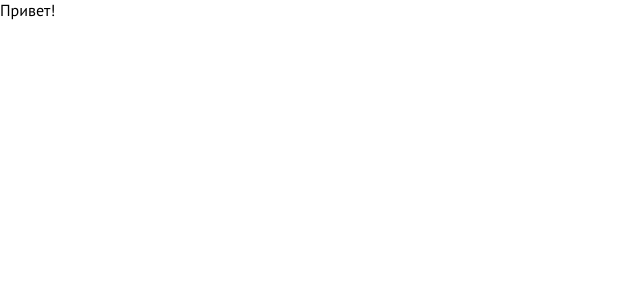
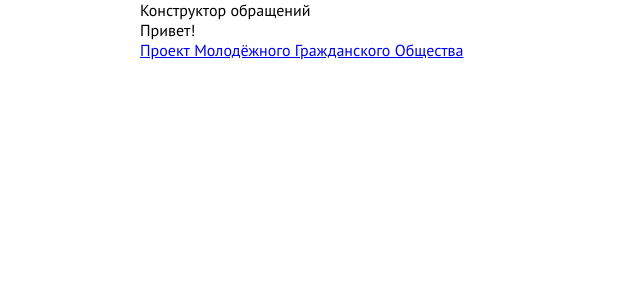
Before and after one commit to e965/civsoc-appeal-constructor, a React (Create React App) app: page / in a window 1280 px wide. Shown: the top 300 px of the page, without its empty margins (0-640 px from the left). Built offline with nearby package versions, Linux system fonts and the light colour scheme.

Commit message:
добавил MasterContainer

```diff
--- a/src/components/App/AppSwitch.tsx
+++ b/src/components/App/AppSwitch.tsx
@@ -1,11 +1,12 @@
 import React from 'react';
 import { Switch, Route, Redirect } from 'react-router-dom';
 
+import MasterContainer from '../Master/MasterContainer';
 import ErrorPage from '../ErrorPage/ErrorPageContainer';
 
 const AppSwitch: React.FC = () => {
     return (
-        <>
+        <MasterContainer>
             <Switch>
                 <Route path="/" exact>
                     <p>Привет!</p>
@@ -19,7 +20,7 @@ const AppSwitch: React.FC = () => {
                     <Redirect to="/error-404" />
                 </Route>
             </Switch>
-        </>
+        </MasterContainer>
     );
 };
 
--- a/src/components/ErrorPage/ErrorPageContainer.tsx
+++ b/src/components/ErrorPage/ErrorPageContainer.tsx
@@ -1,11 +1,14 @@
-import React from 'react';
+import React, { useEffect } from 'react';
 import { Link } from 'react-router-dom';
-
 type PropsType = {
     errorID: number;
 };
 
 const ErrorPageContainer: React.FC<PropsType> = ({ errorID }) => {
+    useEffect(() => {
+        console.warn(`Возникла ошибка. Код: ${errorID}`);
+    }, [errorID]);
+
     return (
         <>
             <p>
--- /dev/null
+++ b/src/components/Master/MasterContainer.tsx
@@ -0,0 +1,20 @@
+import React from 'react';
+
+import { Container } from '../common';
+
+import MasterHeader from './MasterHeader/MasterHeaderContainer';
+import MasterFooter from './MasterFooter/MasterFooterContainer';
+
+const MasterContainer: React.FC = ({ children }) => {
+    return (
+        <div className="app">
+            <MasterHeader />
+            <main className="app-main">
+                <Container>{children}</Container>
+            </main>
+            <MasterFooter />
+        </div>
+    );
+};
+
+export default MasterContainer;
--- /dev/null
+++ b/src/components/Master/MasterFooter/MasterFooter.scss
@@ -0,0 +1,7 @@
+@import '../../../styles/Imports';
+
+.app {
+    &-footer {
+        //
+    }
+}
--- /dev/null
+++ b/src/components/Master/MasterFooter/MasterFooter.tsx
@@ -0,0 +1,19 @@
+import React from 'react';
+
+import { Container } from '../../common';
+
+import './MasterFooter.scss';
+
+const MasterFooter: React.FC = () => {
+    return (
+        <footer className="app-footer">
+            <Container>
+                <a href="https://civsoc.net/mgrob/" target="_blank" rel="noopener noreferrer">
+                    Проект Молодёжного Гражданского Общества
+                </a>
+            </Container>
+        </footer>
+    );
+};
+
+export default MasterFooter;
--- /dev/null
+++ b/src/components/Master/MasterFooter/MasterFooterContainer.tsx
@@ -0,0 +1,9 @@
+import React from 'react';
+
+import MasterFooter from './MasterFooter';
+
+const MasterFooterContainer: React.FC = () => {
+    return <MasterFooter />;
+};
+
+export default MasterFooterContainer;
--- /dev/null
+++ b/src/components/Master/MasterHeader/MasterHeader.scss
@@ -0,0 +1,7 @@
+@import '../../../styles/Imports';
+
+.app {
+    &-header {
+        //
+    }
+}
--- /dev/null
+++ b/src/components/Master/MasterHeader/MasterHeader.tsx
@@ -0,0 +1,15 @@
+import React from 'react';
+
+import { Container } from '../../common';
+
+import './MasterHeader.scss';
+
+const MasterHeader: React.FC = () => {
+    return (
+        <header className="app-header">
+            <Container>Конструктор обращений</Container>
+        </header>
+    );
+};
+
+export default MasterHeader;
--- /dev/null
+++ b/src/components/Master/MasterHeader/MasterHeaderContainer.tsx
@@ -0,0 +1,9 @@
+import React from 'react';
+
+import MasterHeader from './MasterHeader';
+
+const MasterHeaderContainer: React.FC = () => {
+    return <MasterHeader />;
+};
+
+export default MasterHeaderContainer;
--- a/src/styles/Common.scss
+++ b/src/styles/Common.scss
@@ -3,7 +3,7 @@
         width: 100%;
         height: 100%;
 
-        max-width: 1300px;
+        max-width: 1000px;
 
         margin: 0 auto;
     }
```
